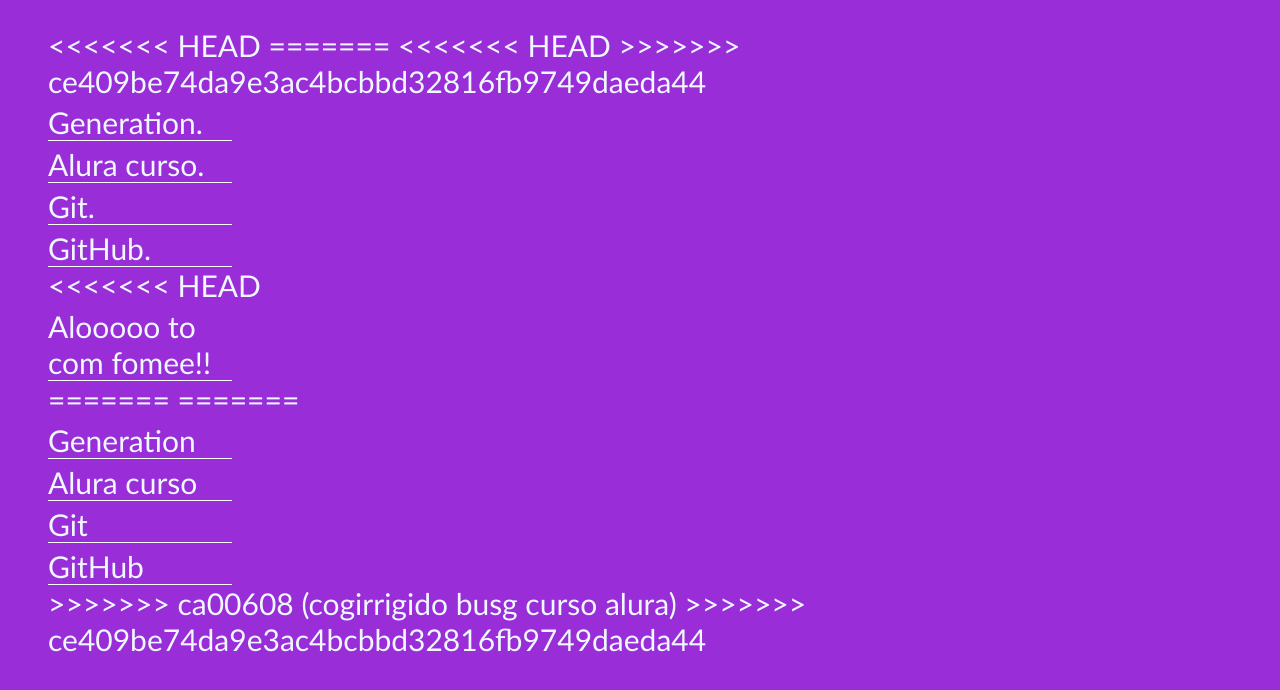
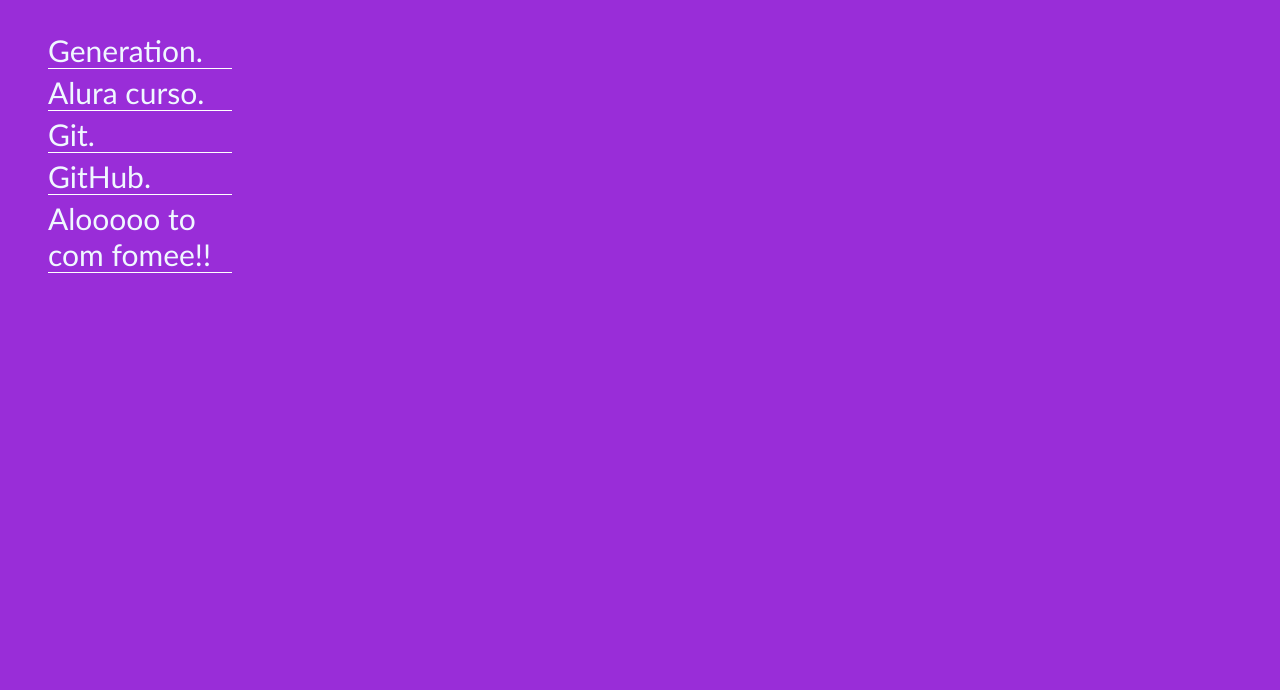
Before and after one commit to LetoMurakai/Alura-Git, a plain HTML site: page index.html in a window 1280 px wide. Shown: the part 64-754 px from the top of the page. Drawn offline with Linux system fonts and the light colour scheme.

Commit message:
alteração

```diff
--- a/index.html
+++ b/index.html
@@ -32,24 +32,11 @@
     <body>
         <h1>C U R S O   D A   A L U R A</h1>
         <ul>
-<<<<<<< HEAD
-=======
-<<<<<<< HEAD
->>>>>>> ce409be74da9e3ac4bcbbd32816fb9749daeda44
             <li>Generation.</li>
             <li>Alura curso.</li>
             <li>Git.</li>
             <li>GitHub.</li>
-<<<<<<< HEAD
             <li>Alooooo to com fomee!!</li>
-=======
-=======
-            <li>Generation</li>
-            <li>Alura curso</li>
-            <li>Git</li>
-            <li>GitHub</li>
->>>>>>> ca00608 (cogirrigido busg curso alura)
->>>>>>> ce409be74da9e3ac4bcbbd32816fb9749daeda44
         </ul>
     </body>
 </html>
```
